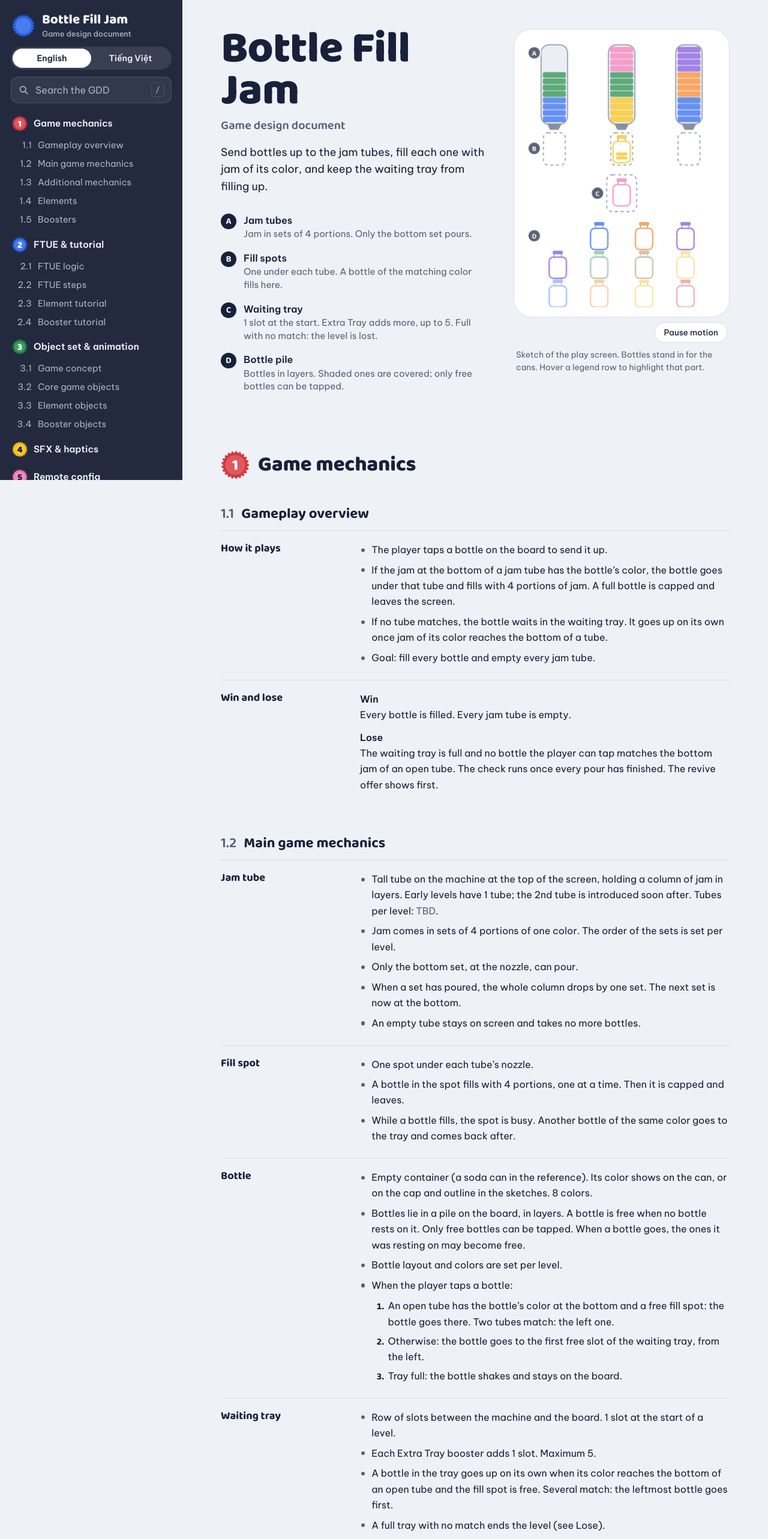
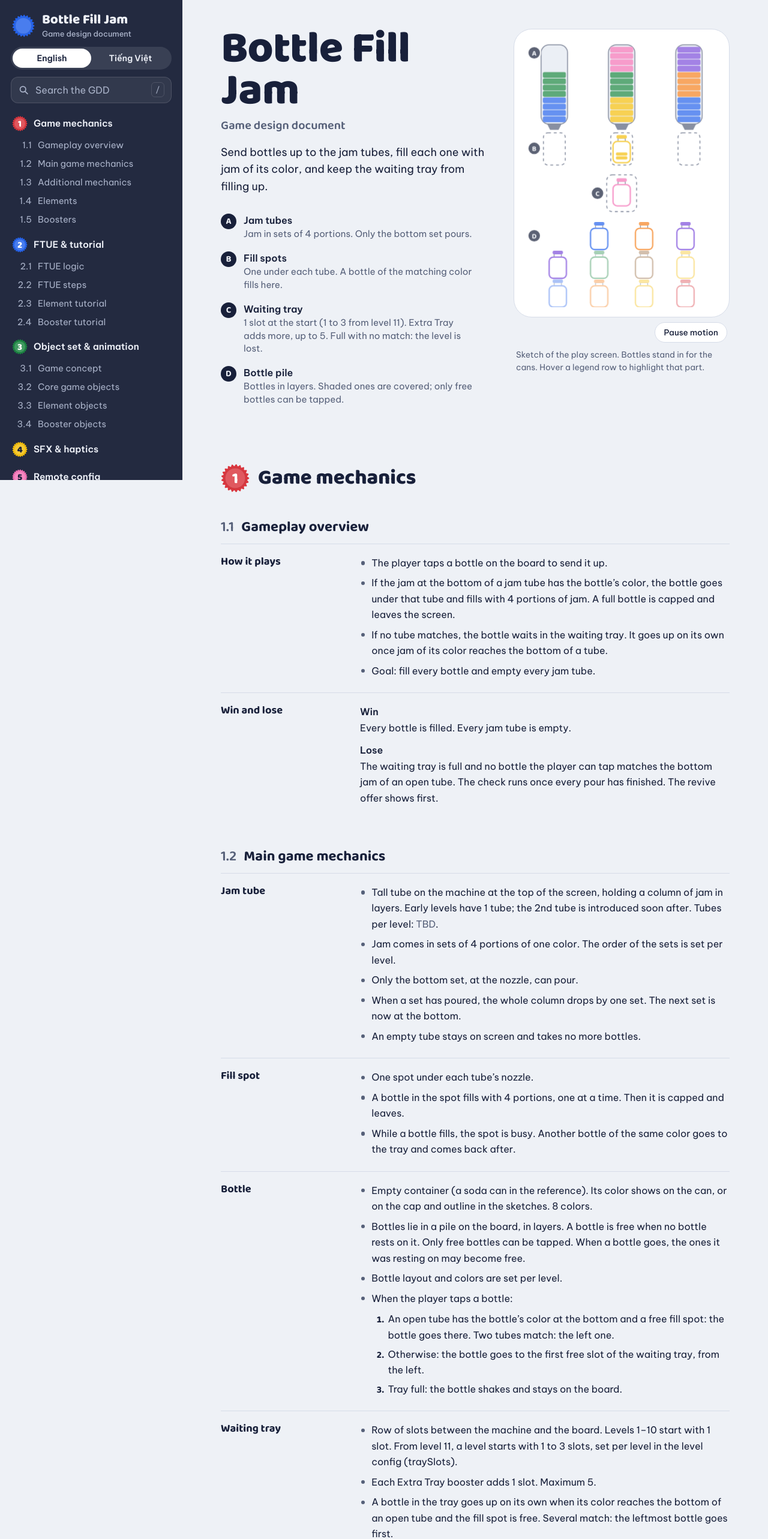
Before and after one commit to hvtanh07/gdd-bottle-fill-jam, a plain HTML site: page index.html in a window 1280 px wide. Shown: the top 2565 px of the page at 60% size. Drawn offline with Linux system fonts and the light colour scheme; animation ran at ten frames a second.

Commit message:
Waiting tray: 1 slot in levels 1-10, 1 to 3 slots per level from level 11 (#4)
Claude-Session: https://claude.ai/code/session_017hBNghPbuVDiXJftPCh4fW

Co-authored-by: Claude <noreply@anthropic.com>

```diff
--- a/index.html
+++ b/index.html
@@ -886,7 +886,7 @@ function view(l){
       ])
     ]))+
     ent(nm('Waiting tray','Khay chờ'),ul([
-      t(`Row of slots between the machine and the board. 1 slot at the start of a level.`,`Hàng ô nằm giữa máy và bàn chơi. Đầu màn có 1 ô.`),
+      t(`Row of slots between the machine and the board. Levels 1–10 start with 1 slot. From level 11, a level starts with 1 to 3 slots, set per level in the level config (traySlots).`,`Hàng ô nằm giữa máy và bàn chơi. Màn 1–10 bắt đầu với 1 ô. Từ màn 11, mỗi màn bắt đầu với 1 đến 3 ô, đặt riêng cho từng màn trong level config (traySlots).`),
       t(`Each ${P.bo1} booster adds 1 slot. Maximum 5.`,`Mỗi lần dùng công cụ ${P.bo1} thêm 1 ô. Tối đa 5 ô.`),
       t(`A bottle in the tray goes up on its own when its color reaches the bottom of an open tube and the fill spot is free. Several match: the leftmost bottle goes first.`,`Chai trong khay tự đi lên khi màu của nó xuống tới đáy một ống đang mở và ô rót trống. Nhiều chai cùng khớp: chai bên trái đi trước.`),
       t(`A full tray with no match ends the level (see Lose).`,`Khay đầy mà không chai nào khớp thì thua màn (xem mục Thua).`)
@@ -1507,6 +1507,9 @@ function view(l){
   const day=(title,body)=>`<div class="sub"><h3><span>${title}</span></h3>${body}</div>`;
   B['change-note']=`<p class="sec-intro">${t('Changes made to this GDD, newest day first.','Các thay đổi của tài liệu này, ngày mới nhất ở trên cùng.')}</p>`+
     day(t('26 November 2026','26/11/2026'),
+      ent(nm('Waiting tray','Khay chờ'),ul([
+        t(`Levels 1–10 start with 1 tray slot. From level 11, each level starts with 1 to 3 slots, set in the level config. Levels with more slots get bigger, deeper boards.`,`Màn 1–10 bắt đầu với 1 ô khay chờ. Từ màn 11, mỗi màn bắt đầu với 1 đến 3 ô, đặt trong level config. Màn có nhiều ô hơn sẽ có bàn lớn và sâu hơn.`)
+      ]))+
       ent(nm('Element unlock levels','Màn mở yếu tố'),ul([
         t(`${P.el1} unlocks at level 7, ${P.el2} at level 12, ${P.el3} at level 17.`,`${P.el1} mở ở màn 7, ${P.el2} ở màn 12, ${P.el3} ở màn 17.`),
         t(`Updated in 1.4 (elements), 2.3 (element tutorials) and the unlock order. Booster unlock levels are still TBD.`,`Cập nhật ở mục 1.4 (yếu tố), 2.3 (hướng dẫn yếu tố) và thứ tự mở khóa. Màn mở công cụ vẫn TBD.`)
@@ -1527,7 +1530,7 @@ function view(l){
   const legend=[
     ['A',nm('Jam tubes','Ống jam'),t('Jam in sets of 4 portions. Only the bottom set pours.','Jam xếp thành bộ 4 phần. Chỉ bộ ở đáy được rót.')],
     ['B',nm('Fill spots','Ô rót'),t('One under each tube. A bottle of the matching color fills here.','Mỗi ống có 1 ô. Chai cùng màu được rót ở đây.')],
-    ['C',nm('Waiting tray','Khay chờ'),t(`1 slot at the start. ${P.bo1} adds more, up to 5. Full with no match: the level is lost.`,`Đầu màn có 1 ô. ${P.bo1} thêm ô, tối đa 5. Đầy mà không khớp màu: thua màn.`)],
+    ['C',nm('Waiting tray','Khay chờ'),t(`1 slot at the start (1 to 3 from level 11). ${P.bo1} adds more, up to 5. Full with no match: the level is lost.`,`Đầu màn có 1 ô (từ màn 11 là 1 đến 3 ô). ${P.bo1} thêm ô, tối đa 5. Đầy mà không khớp màu: thua màn.`)],
     ['D',nm('Bottle pile','Đống chai'),t('Bottles in layers. Shaded ones are covered; only free bottles can be tapped.','Chai xếp nhiều lớp. Chai bị tô tối đang bị đè; chỉ chai tự do mới chạm được.')]
   ];
   const hero=`<div class="hero" id="top" data-sec="top" data-spy="top">
```
